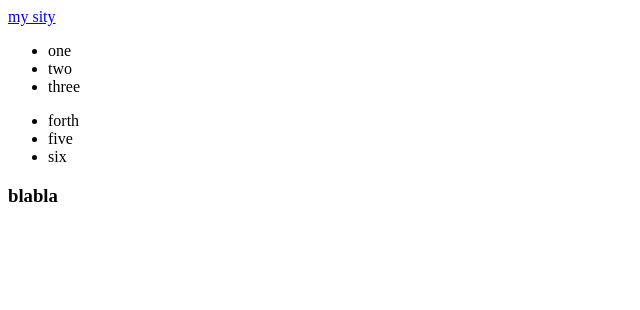
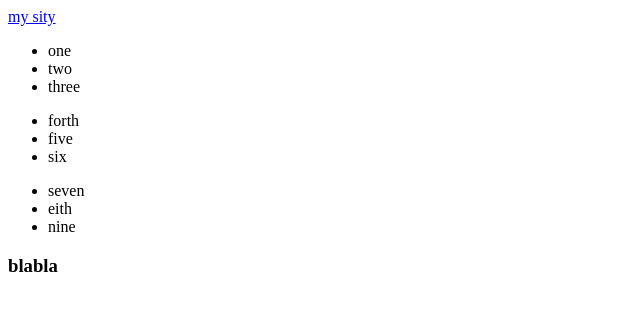
Before and after one commit to PetrKorn/first-project, a plain HTML site: page index.html in a window 1280 px wide. Shown: the whole page, without its empty margins (0-640 px from the left). Drawn offline with Linux system fonts and the light colour scheme.

Commit message:
третья секция

```diff
--- a/index.html
+++ b/index.html
@@ -24,6 +24,13 @@
           <li>six</li>
         </ul>
       </section>
+      <section class="card">
+        <ul>
+          <li>seven</li>
+          <li>eith</li>
+          <li>nine</li>
+        </ul>
+      </section>
     </main>
     <footer>
       <h3>blabla</h3>
```
